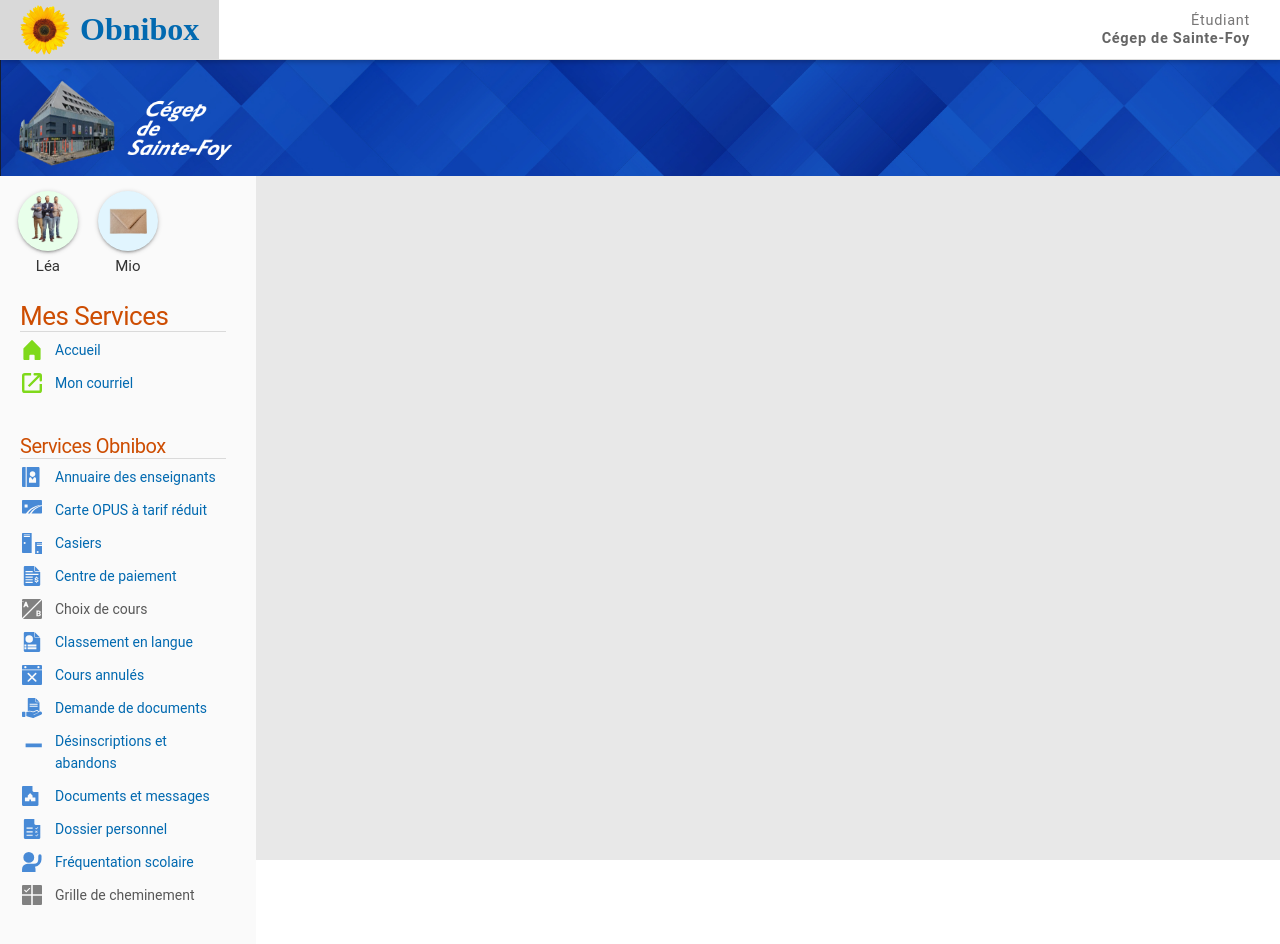
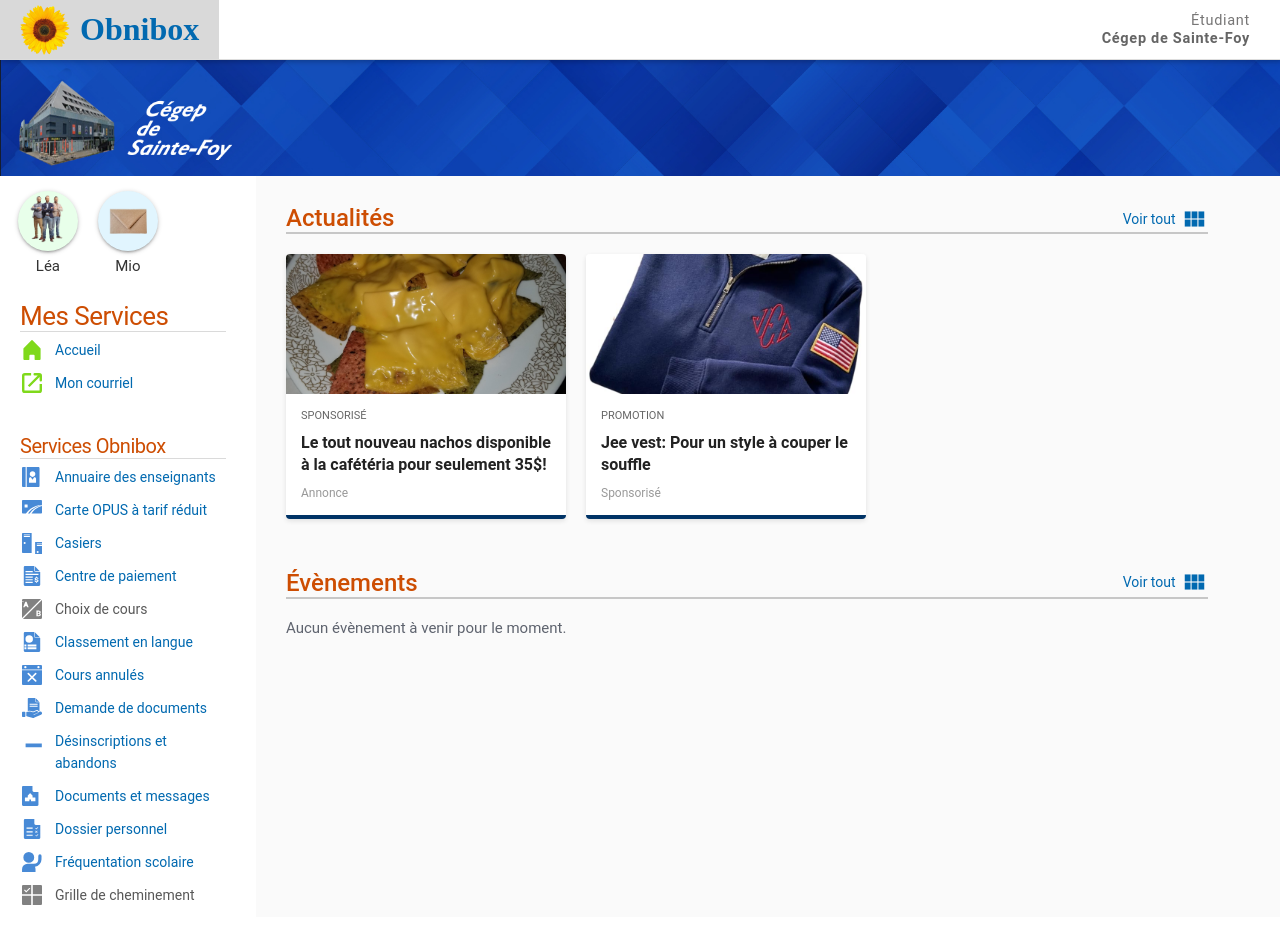
Before and after one commit to Marek302/obnibox, a Vue app: page / in a window 1280 px wide. Shown: the top 944 px of the page. After the commit the page ends 917 px from the top, so only its background shows below. Built offline with nearby package versions, Linux system fonts and the light colour scheme.

Commit message:
ajout de la section actualité avec des pubs

```diff
--- a/index.html
+++ b/index.html
@@ -1,6 +1,7 @@
 <!DOCTYPE html>
 <html lang="">
   <head>
+    <link href="https://fonts.googleapis.com/icon?family=Material+Icons" rel="stylesheet">
     <meta charset="UTF-8">
     <link rel="icon" href="/favicon.ico">
     <meta name="viewport" content="width=device-width, initial-scale=1.0">
--- /dev/null
+++ b/src/components/EventSection.vue
@@ -0,0 +1,92 @@
+<script setup>
+</script>
+
+<template>
+  <div class="event-wrapper">
+    <div class="event-header">
+      <h2 class="event-title">Évènements</h2>
+      <a href="#" class="view-all">
+        Voir tout
+        <span class="material-icons">view_module</span>
+      </a>
+    </div>
+
+    <div class="event-content-placeholder">
+      <p class="no-events">Aucun évènement à venir pour le moment.</p>
+    </div>
+  </div>
+</template>
+
+<style scoped>
+.event-wrapper {
+  /* Tes variables copiées */
+  --lt-color-gray-100: #f8f9fc;
+  --lt-color-gray-200: #f1f3f9;
+  --lt-color-gray-300: #dee3ed;
+  --lt-color-gray-400: #c2c9d6;
+  --lt-color-gray-500: #8f96a3;
+  --lt-color-gray-600: #5e636e;
+  --lt-color-gray-700: #2f3237;
+  --lt-color-gray-800: #1d1e20;
+  --lt-color-gray-900: #111213;
+
+  font-family: Roboto, Arial;
+  text-align: left;
+  padding: 0;
+  margin: 0;
+  margin-left: 30px;
+  max-width: 1000px;
+  margin-bottom: 44px;
+  width: 90%;
+}
+
+.event-header {
+  display: flex;
+  justify-content: space-between;
+  align-items: flex-end;
+  border-bottom: 2px solid #C7C7C7;
+  padding-bottom: 2px;
+  margin-bottom: 20px;
+}
+
+.event-title {
+  font-size: 24px;
+  font-weight: 500;
+  color: #cd4d02; /* Orange Omnivox */
+  margin: 0;
+  line-height: 1;
+}
+
+.view-all {
+  color: #0169b0;
+  text-decoration: none;
+  font-size: 14px;
+  display: flex;
+  align-items: center;
+}
+
+.material-icons {
+  font-family: 'Material Icons';
+  font-weight: normal;
+  font-style: normal;
+  font-size: 26px; /* Ta valeur copiée */
+  line-height: 1;
+  letter-spacing: normal;
+  text-transform: none;
+  display: inline-block;
+  white-space: nowrap;
+  word-wrap: normal;
+  direction: ltr;
+  -webkit-font-smoothing: antialiased;
+  text-rendering: auto;
+  margin-left: 6px;
+  vertical-align: middle;
+  color: #0169b0;
+}
+
+.no-events {
+  color: var(--lt-color-gray-600);
+  font-size: 15px;
+  margin-top: 10px;
+}
+</style>
--- /dev/null
+++ b/src/components/NewsSection.vue
@@ -0,0 +1,174 @@
+<script setup>
+</script>
+
+<template>
+  <div id="ovx10_wrap_actualites" class="news-wrapper">
+    <div class="news-header">
+      <h2 class="news-title">Actualités</h2>
+      <a href="#" class="view-all">
+        Voir tout
+        <span class="material-icons">view_module</span>
+      </a>
+    </div>
+
+    <div class="news-container">
+      <ul class="news-grid">
+
+        <li class="news-card-container ads-container">
+          <div class="news-card ad-slot">
+            <div class="card-header ad-banner">
+              <img src="../assets/nachos.jpg" alt="superbe veste" class="ad-image">
+            </div>
+            <div class="card-content">
+              <span class="category-tag">Sponsorisé</span>
+              <h3>Le tout nouveau nachos disponible à la cafétéria pour seulement 35$!</h3>
+              <div class="card-footer">
+                <span class="date">Annonce</span>
+              </div>
+            </div>
+          </div>
+        </li>
+
+        <li class="news-card-container advertisement-section">
+          <div class="news-card ad-slot">
+            <div class="card-header ad-banner">
+              <img src="../assets/jeeVest.jpg" alt="superbe veste" class="ad-image">
+            </div>
+            <div class="card-content">
+              <span class="category-tag">Promotion</span>
+              <h3>Jee vest: Pour un style à couper le souffle</h3>
+              <div class="card-footer">
+                <span class="date">Sponsorisé</span>
+              </div>
+            </div>
+          </div>
+        </li>
+
+      </ul>
+    </div>
+  </div>
+</template>
+
+<style scoped>
+.news-wrapper {
+  width: 90%;
+  max-width: 1000px;
+  margin: 28px 0 0 30px;
+  font-family: Roboto, Arial, sans-serif;
+}
+
+.news-header {
+  display: flex;
+  justify-content: space-between;
+  align-items: flex-end;
+  border-bottom: 2px solid #C7C7C7;
+  margin-bottom: 20px;
+}
+
+.news-title {
+  font-size: 24px;
+  font-weight: 500;
+  color: #cd4d02;
+  margin: 0;
+}
+
+.view-all {
+    color: #0169b0;
+    text-decoration: none;
+    font-size: 14px;
+    display: flex;
+    align-items: center;
+}
+
+.material-icons {
+    font-family: 'Material Icons';
+    font-weight: normal;
+    font-style: normal;
+    font-size: 26px;
+    line-height: 1;
+    letter-spacing: normal;
+    text-transform: none;
+    display: inline-block;
+    white-space: nowrap;
+    word-wrap: normal;
+    direction: ltr;
+    -webkit-font-smoothing: antialiased;
+    text-rendering: auto;
+    margin-left: 6px;
+    vertical-align: middle;
+    color: #0169b0;
+}
+
+.news-grid {
+  display: flex;
+  gap: 20px;
+  list-style: none;
+  padding: 0;
+  margin: 0;
+  align-items: stretch;
+}
+
+.news-card {
+  width: 280px;
+  height: 100%;
+  background: white;
+  border-radius: 4px;
+  box-shadow: 0 2px 5px rgba(0,0,0,0.1);
+  overflow: hidden;
+  border-bottom: 4px solid #003366;
+  cursor: pointer;
+  transition: transform 0.2s;
+}
+
+.news-card:hover {
+  transform: translateY(-5px);
+}
+
+.card-header {
+  height: 140px;
+  background: #ccc;
+  display: flex;
+  justify-content: center;
+  align-items: center;
+  color: white;
+  font-weight: bold;
+}
+
+/* Couleurs spécifiques aux pubs pour les repérer */
+.ad-banner { background-color: #ff5252; }
+.ad-banner.alternate { background-color: #448aff; }
+
+.card-content {
+    padding: 15px;
+    flex: 1;
+    display: flex;
+    flex-direction: column;
+}
+
+.category-tag {
+  font-size: 11px;
+  text-transform: uppercase;
+  color: #666;
+}
+
+h3 {
+  font-size: 16px;
+  margin: 10px 0;
+  color: #222;
+  line-height: 1.4;
+}
+
+.card-footer {
+  margin-top: auto;
+  font-size: 12px;
+  color: #999;
+  display: flex;
+  align-items: center;
+  gap: 5px;
+}
+.ad-image {
+  width: 100%;
+  height: 100%;
+  object-fit: cover;
+}
+</style>
--- a/src/pages/HomeView.vue
+++ b/src/pages/HomeView.vue
@@ -2,28 +2,56 @@
     import MioButton from '@/components/MioButton.vue';
     import LeaButton from '@/components/LeaButton.vue';
     import ServiceSection from '@/components/ServiceSection.vue';
+    import NewsSection from '@/components/NewsSection.vue';
+    import EventSection from '@/components/EventSection.vue';
+
+    //https://arr.cornhub.website/
 </script>
 
 <template>
     <div class="container">
         <img class="banner" src="../assets/banner.png" alt="Bannière obnibox">
 
-        <div class="sidePannel">
-            <div class="circularButtonArea">
-                <LeaButton/>
-                <MioButton />
+        <div class="body-layout">
+            <div class="sidePannel">
+                <div class="circularButtonArea">
+                    <LeaButton/>
+                    <MioButton />
+                </div>
+
+                <ServiceSection/>
             </div>
 
-            <ServiceSection/>
+            <div class="mainContent">
+                <NewsSection/>
+                <EventSection class="event-section"/>
+            </div>
         </div>
     </div>
 </template>
 
 <style scoped>
 .container{
-    background-color: #E8E8E8;
-    height: 100vh;
+    background-color: #fafafa;
+    display: flex;
+    flex-direction: column;
 }
+.body-layout {
+    display: flex;
+    flex: 1;
+    width: 100%;
+}
+.mainContent{
+    display: flex;
+    flex: 1;
+    align-items: flex-start;
+    flex-direction: column;
+}
+
+.event-section{
+    margin-top: 50px;
+}
+
 .banner{
   width: 100%;
   display: block;
@@ -35,7 +63,7 @@
 .sidePannel{
     display: flex;
     flex-direction: column;
-    background-color: #fafafa;
+    background-color: #ffffff;
     width: 20%;
     height: 100%;
 }
```
Also changed, not shown: src/assets/jeeVest.jpg (added), src/assets/nachos.jpg (added).
